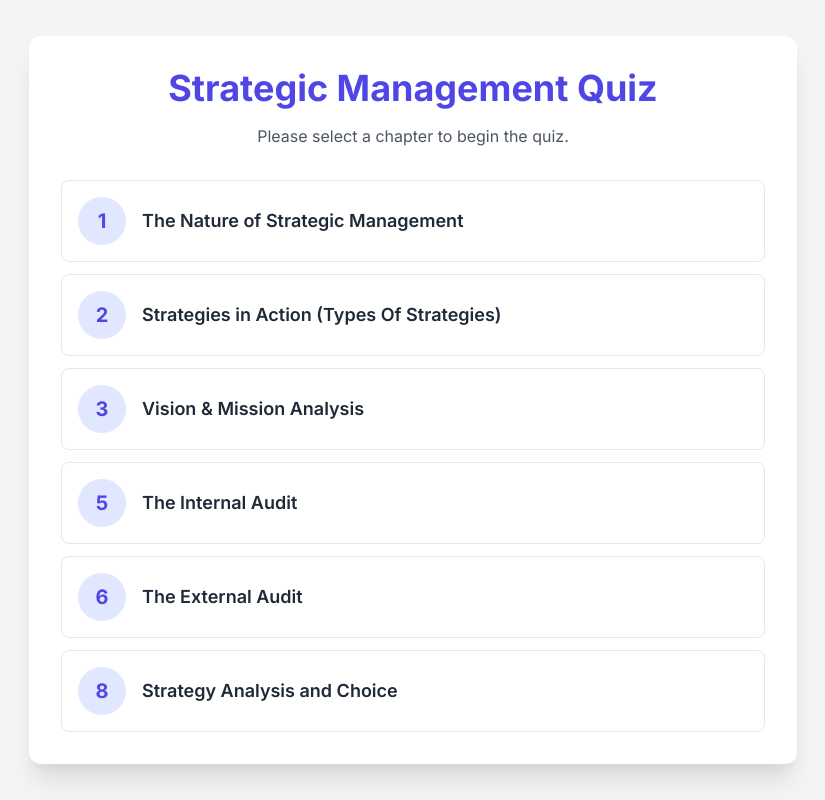
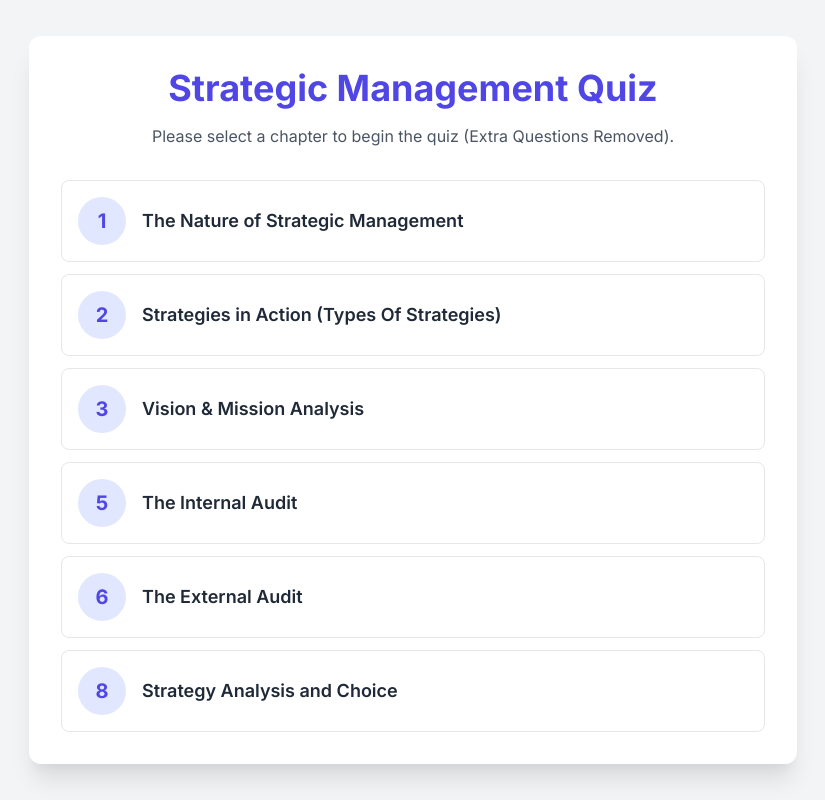
Before and after one commit to greatmero/-Strategic-Management-Quiz, a plain HTML site: page index.html in a window 1280 px wide. Shown: the whole page, without its empty margins (227-1052 px from the left). Drawn offline with nearby package versions, Linux system fonts and the light colour scheme.

Commit message:
Update index.html

```diff
--- a/index.html
+++ b/index.html
@@ -21,7 +21,7 @@
 
         <div id="chapter-selection-screen" class="text-center">
             <h1 class="text-3xl md:text-4xl font-bold text-indigo-600 dark:text-indigo-400 mb-4">Strategic Management Quiz</h1>
-            <p class="text-gray-600 dark:text-gray-300 mb-8">Please select a chapter to begin the quiz.</p>
+            <p class="text-gray-600 dark:text-gray-300 mb-8">Please select a chapter to begin the quiz (Extra Questions Removed).</p>
             <div id="chapter-buttons-container" class="space-y-3">
                 </div>
         </div>
```
